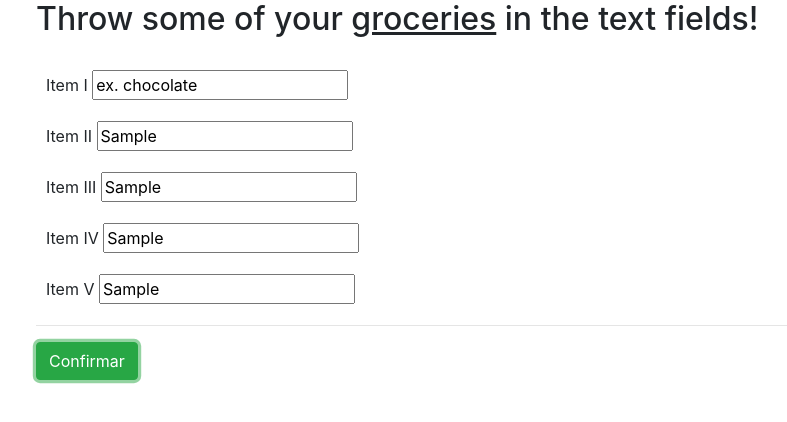
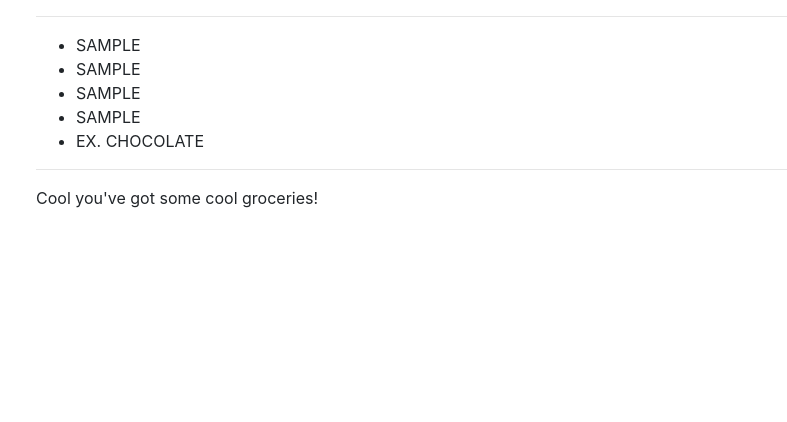
Before and after one commit to joshdrochon/grocery-list, a plain HTML site: page index.html in a window 1280 px wide. Both pictures are taken after typing "Sample", "Sample", "Sample", "Sample" into the empty fields and a click on the button "Confirmar". Shown: the whole page, without its empty margins (49-836 px from the left). Drawn offline with Linux system fonts and the light colour scheme.

Commit message:
add functionality to output results of capitalized and sorted list to the DOM

```diff
--- a/css/styles.css
+++ b/css/styles.css
@@ -1,5 +1,5 @@
-#summary{
-  display: none;
+#groceryList{
+  display:none;
 }
 
 label{
--- a/index.html
+++ b/index.html
@@ -9,6 +9,7 @@
   </head>
   <body>
     <div class="container">
+      <div class="initially-showing">
       <h2>Throw some of your <u>groceries</u> in the text fields!</h2>
       </br>
       <form id="groceries">
@@ -35,18 +36,17 @@
         <hr>
         <button class="btn btn-success" name="button">Confirmar</button>
         <form><!--end iceCream-->
-          <div id="summary">
+        </div><!--end initially-showing-->
+          <div id="groceryList">
             <hr>
-            <ul>
-              <li class="itemI"></li>
-              <li class="itemII"></li>
-              <li class="itemIII"></li>
-              <li class="itemIV"></li>
-              <li class="itemV"></li>
+            <ul id="capSortList">
+              <!--printed via jQuery-->
             </ul>
             <hr>
 
-          </div>
+            <p>Cool you've got some cool groceries!</p>
+
+          </div><!--end grocery list-->
       </div><!--end container-->
   </body>
 </html>
--- a/js/scripts.js
+++ b/js/scripts.js
@@ -15,10 +15,19 @@ $(document).ready(function(){
     });
     sortedGroceries.sort();
 
-    toUpper = function(sortedGroceries){
+    var toUpper = function(sortedGroceries){
+
       return sortedGroceries.toUpperCase();
     };
+
     var sortedUpper = sortedGroceries.map(toUpper);
-    alert(sortedUpper);
+
+    sortedUpper.forEach(function(item){
+      $("#capSortList").append("<li>" + item + "</li>");
+    });
+
+    $(".initially-showing").hide();
+    $("#groceryList").show();
+
   });
 });
```
Lines whose indentation alone changed are shown as unchanged.
